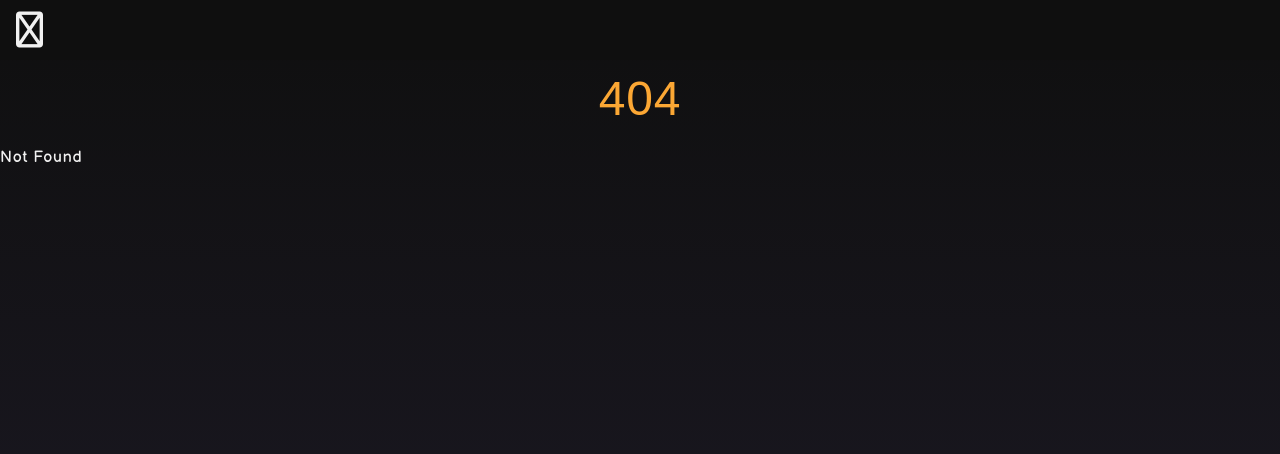
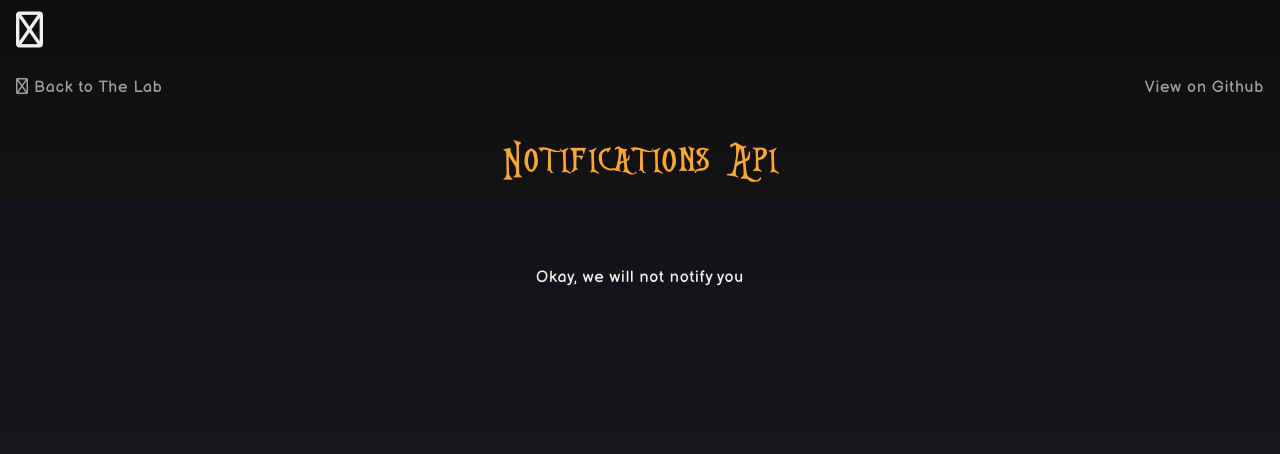
Before and after one commit to iamthe-Wraith/wraithcode, a SvelteKit app: page /the-lab/experiments/notifications-api in a window 1280 px wide. Before the commit this address had no page. Shown: the top 454 px of the page. Built offline with nearby package versions, Linux system fonts and the light colour scheme.

Commit message:
feat: adds Notifications API experiment (#4)

```diff
--- /dev/null
+++ b/src/routes/(the-lab)/the-lab/experiments/notifications-api/+page.svelte
@@ -0,0 +1,66 @@
+<script lang="ts">
+    import { browser } from "$app/environment";
+    import { assets } from "$app/paths";
+    import Button from "$lib/components/Button.svelte";
+    import ExperimentHeader from "$lib/components/ExperimentHeader.svelte";
+
+    const notify = () => {
+        new Notification('Well hello there!', {
+            body: 'This is a notification from the Notifications API',
+            icon: `${assets}/favicon.png`,
+            requireInteraction: true, // https://developer.mozilla.org/en-US/docs/Web/API/Notification/requireInteraction
+        });
+    };
+
+    const requestPermission = () => {
+        Notification.requestPermission()
+            .then((permission) => {
+                if (permission === 'granted') {
+                    new Notification('Permission Granted', {
+                        body: 'You can now receive notifications from this site',
+                    });
+                }
+            });
+    };
+</script>
+
+<ExperimentHeader>
+    <svelte:fragment slot="right-group">
+        <a href="https://github.com/iamthe-Wraith/wraithcode/blob/transformerjs/src/routes/(the-lab)/the-lab/experiments/notifications-api/%2Bpage.svelte">
+            View on Github
+        </a>
+    </svelte:fragment>
+</ExperimentHeader>
+
+<div class="experiment-container">
+    <h1>Notifications Api</h1>
+
+    <div class="main-container">
+        {#if browser && 'Notification' in window}
+            {#if Notification.permission === 'denied'}
+                <p>Okay, we will not notify you</p>
+            {:else if Notification.permission === 'granted'}
+                <Button on:click={notify}>Notify Me</Button>
+            {:else}
+                <Button on:click={requestPermission}>Request Permission</Button>
+            {/if}
+        {:else}
+            <p>Notifications are not supported in this browser</p>
+        {/if}
+    </div>
+</div>
+
+<style>
+    .experiment-container {
+        width: 80%;
+        max-width: 50rem;
+        margin: 2rem auto;
+    }
+
+    .main-container {
+        display: flex;
+        justify-content: center;
+        align-items: center;
+        padding: 3rem;
+    }
+</style>
```
Also changed, not shown: src/routes/(the-lab)/the-lab/+page.server.ts (+13 -0 lines).
